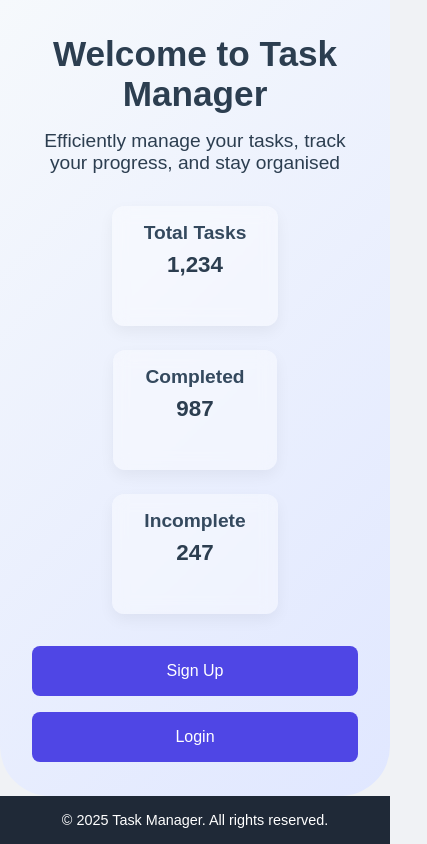
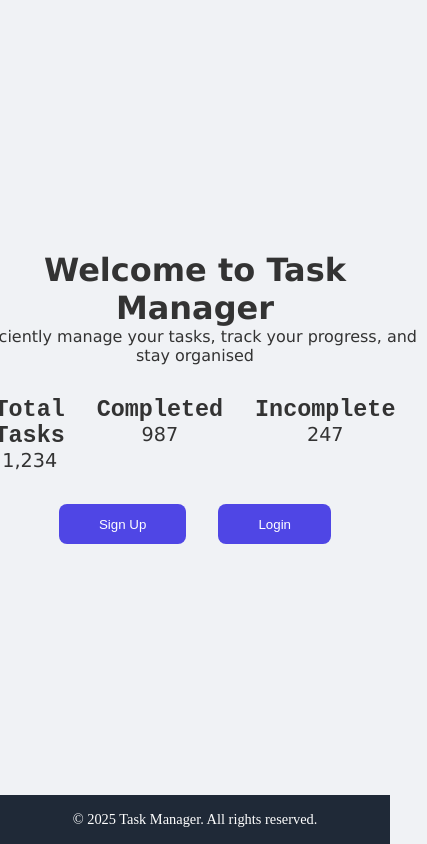
Before and after one commit to ArfanFahad/Task_Manager, a website: page frontend/landingpage.html in a window 390 px wide. Shown: the whole page, 427 px wide, since content can reach past the window. Drawn offline with Linux system fonts and the light colour scheme.

Commit message:
style(landingpage): add landing page style, just finished the skeleton (still need to finish responsiveness

```diff
--- a/frontend/css/landingpage.css
+++ b/frontend/css/landingpage.css
@@ -5,21 +5,87 @@
 }
 
 body {
-  font-family: sans-serif;
   background: #f0f2f5;
   color: #333;
-  overflow-x: hidden;
 }
 
-/* Landing Page Container  */
 .landing-container {
   display: flex;
   flex-direction: column;
   height: 100vh;
 }
 
-/* Hero Section  */
 .hero {
+  flex: 1;
+  display: flex;
+  flex-direction: column;
+  justify-content: center;
+  align-items: center;
+  text-align: center;
+}
+
+.hero-content h1 {
+  font-family: "Lucida Sans", "Lucida Sans Regular", "Lucida Grande",
+    "Lucida Sans Unicode", Geneva, Verdana, sans-serif;
+  font-size: xx-large;
+}
+
+.hero-content p {
+  font-family: Verdana, Geneva, Tahoma, sans-serif;
+}
+
+.stats {
+  display: flex;
+  padding: 2rem;
+  gap: 2rem;
+  font-size: larger;
+  font-family: monospace;
+}
+
+.cta-buttons {
+  display: flex;
+  justify-content: center;
+  gap: 2rem;
+}
+
+.cta-buttons button {
+  padding: 0.8rem 2.5rem;
+  background: #4f46e5;
+  color: white;
+  border: none;
+  border-radius: 8px;
+  cursor: pointer;
+  transition-duration: 0.5s;
+}
+
+.cta-buttons button:hover {
+  background-color: #1f2937;
+  color: whitesmoke;
+  transition-duration: 1s;
+}
+
+/* Reset + Base
+* {
+  margin: 0;
+  padding: 0;
+  box-sizing: border-box;
+}
+body {
+  font-family: "Segoe UI", sans-serif;
+  background: #f0f2f5;
+  color: #333;
+  overflow-x: hidden;
+}
+
+/* Landing Page Container */
+/* .landing-container {
+  display: flex;
+  flex-direction: column;
+  height: 100vh;
+} */
+
+/* Hero Section */
+/* .hero {
   flex: 1;
   background: linear-gradient(135deg, #f6f9fc, #e0e7ff);
   color: #2c3e50;
@@ -38,14 +104,14 @@ body {
   margin-bottom: 1rem;
   font-weight: 700;
 }
-
 .hero p {
-  font-size: 1.2rem;
+  font-size: 1.1rem;
   margin-bottom: 2rem;
   max-width: 600px;
-}
+} */
 
-.stats {
+/* Stats Section */
+/* .stats {
   display: flex;
   gap: 1.5rem;
   margin-bottom: 2rem;
@@ -56,19 +122,19 @@ body {
 .stat-card {
   background: rgba(255, 255, 255, 0.4);
   backdrop-filter: blur(8px);
+  border-radius: 12px;
   padding: 1rem 2rem;
-  border-radius: 12px;
+  min-width: 160px;
   text-align: center;
   box-shadow: 0 6px 15px rgba(0, 0, 0, 0.05);
   transition: transform 0.3s ease;
 }
-
 .stat-card:hover {
   transform: translateY(-5px);
 }
 
 .stat-card h2 {
-  font-size: 1.2rem;
+  font-size: 1.1rem;
   margin-bottom: 0.5rem;
   color: #34495e;
 }
@@ -76,9 +142,10 @@ body {
 .stat-card p {
   font-size: 1.4rem;
   font-weight: bold;
-}
+} */
 
-.cta-buttons {
+/* CTA Buttons */
+/* .cta-buttons {
   display: flex;
   gap: 1.5rem;
   flex-wrap: wrap;
@@ -86,7 +153,7 @@ body {
 }
 
 .cta-buttons button {
-  padding: 1rem 2rem;
+  padding: 0.8rem 2rem;
   font-size: 1rem;
   background: #4f46e5;
   color: white;
@@ -99,30 +166,36 @@ body {
 .cta-buttons button:hover {
   background: #4338ca;
   transform: scale(1.05);
-}
+} */
 
-/* Footer */
 .footer {
-  background: #1f2937;
+  background-color: #1f2937;
   color: white;
   padding: 1rem;
   text-align: center;
   font-size: 0.9rem;
 }
 
+/* Footer */
+/* .footer {
+  background: #1f2937;
+  color: white;
+  padding: 1rem;
+  text-align: center;
+  font-size: 0.9rem;
+} */
+
 /* Responsive */
-@media (max-width: 768px) {
+/* @media (max-width: 768px) {
   .hero h1 {
     font-size: 2.2rem;
   }
-
   .stats {
     flex-direction: column;
     align-items: center;
   }
-
   .cta-buttons {
     flex-direction: column;
     gap: 1rem;
   }
-}
+} */
```
